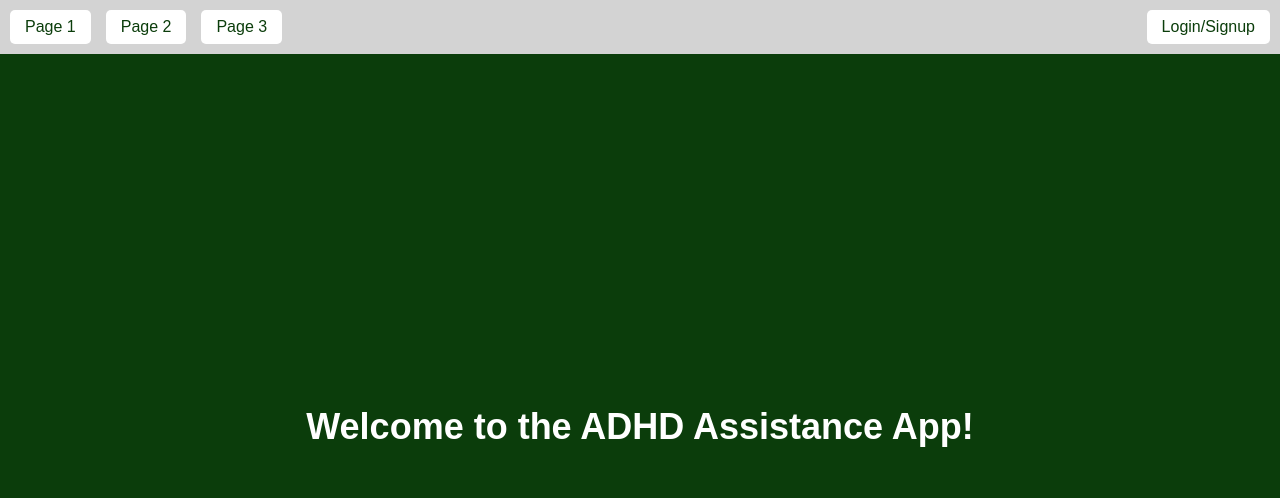
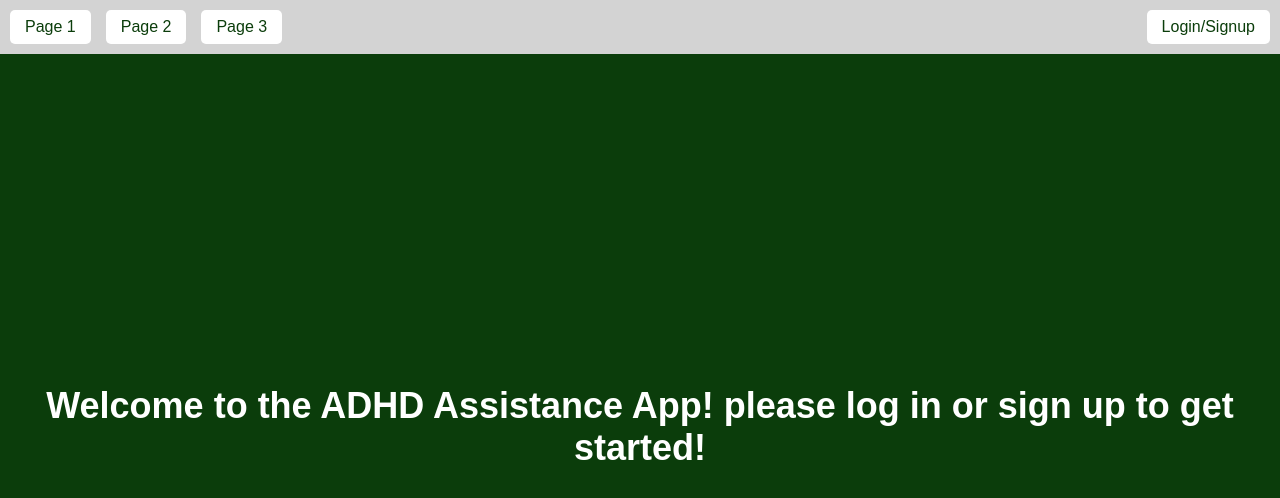
Before and after one commit to snappingThread/ADHD-ASSISTER, a plain HTML site: page index.html in a window 1280 px wide. Drawn offline with Linux system fonts and the light colour scheme.

Commit message:
Update index.html

```diff
--- a/index.html
+++ b/index.html
@@ -81,7 +81,8 @@
   </div>
 
   <div class="content">
-    <h1>Welcome to the ADHD Assistance App!</h1>
+    <h1>Welcome to the ADHD Assistance App!
+    please log in or sign up to get started!</h1>
   </div>
 
 </body>
```
